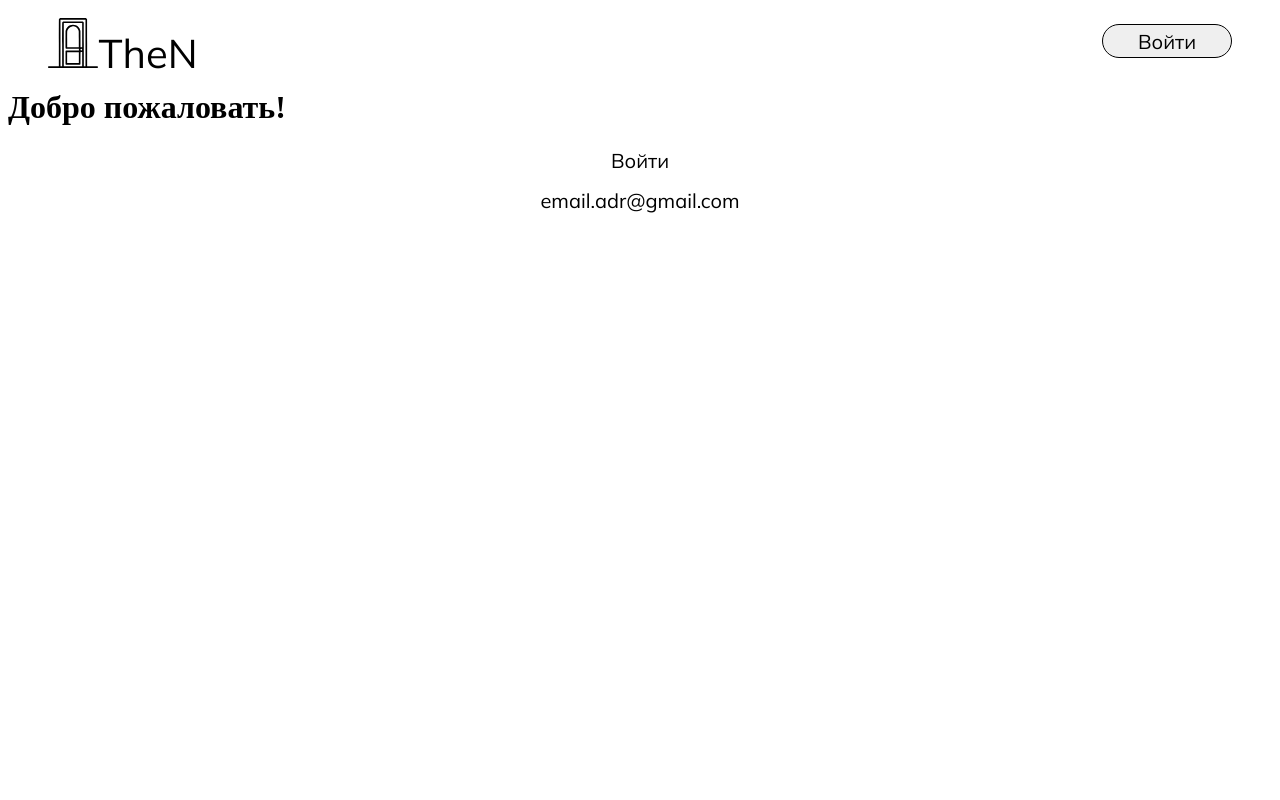
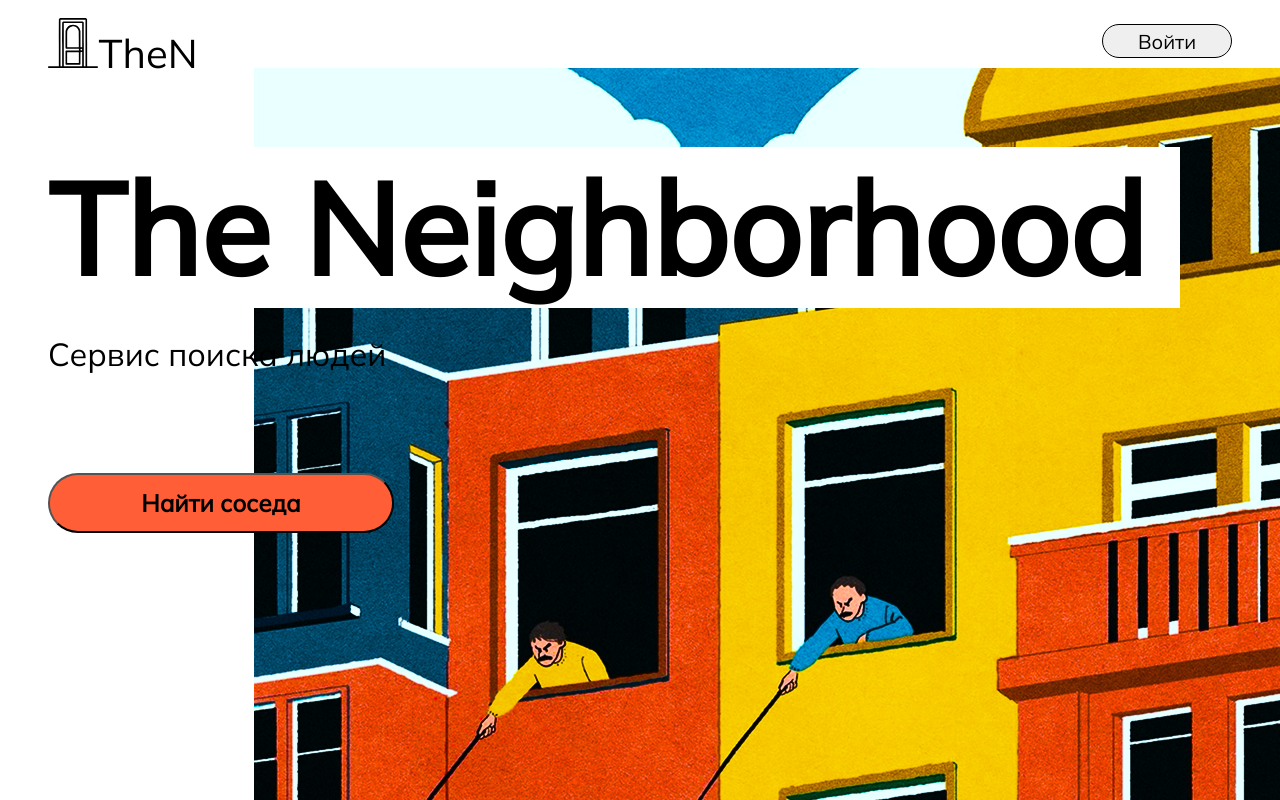
Before and after one commit to zibestr/Hackathon-Idea.Code.Release, a Vue app in the folder frontend/: page / in a window 1280 px wide. Shown: the top 800 px of the page. Built offline with nearby package versions, Linux system fonts and the light colour scheme.

Commit message:
create main page

```diff
--- a/frontend/index.html
+++ b/frontend/index.html
@@ -4,7 +4,7 @@
     <meta charset="UTF-8">
     <link rel="icon" href="/favicon.ico">
     <meta name="viewport" content="width=device-width, initial-scale=1.0">
-    <title>Vite App</title>
+    <title>Поиск соседа</title>
   </head>
   <body>
     <div id="app"></div>
--- a/frontend/src/views/Index.vue
+++ b/frontend/src/views/Index.vue
@@ -3,8 +3,86 @@
 </script>
 
 <template>
-<h1>Добро пожаловать!</h1>
+<div class="main">
+    <img src="../assets/main_image.png" class="image">
+    <h1>The Neighborhood</h1>
+    <p>Сервис поиска людей</p>
+    <button>Найти соседа</button>
+</div>
 </template>
 
-<style>
+<style scoped>
+* {
+    padding: 0;
+    margin: 0;
+}
+
+.main {
+    width: 100%;
+    min-height: 967px;
+}
+
+.image {
+    position: absolute;
+    right: 0;
+    z-index: -10;
+}
+
+.main h1 {
+
+    width: 1132px;
+    height: 161px;
+
+    font-family: 'Mulish';
+    font-style: normal;
+    font-weight: 700;
+    font-size: 128px;
+    line-height: 161px;
+    background-color: white;
+
+    position: relative;
+    top: 79px;
+    left: 40px;
+
+color: #000000;
+}
+
+.main p {
+    position: relative;
+    width: 553px;
+    height: 40px;
+    left: 40px;
+    top: 105px;
+
+    font-family: 'Mulish';
+    font-style: normal;
+    font-weight: 500;
+    font-size: 32px;
+    line-height: 40px;
+
+    color: #000000;
+}
+
+
+.main button {
+    position: relative;
+    width: 346px;
+    height: 60px;
+    left: 40px;
+    top: 204px;
+
+    background: #FF5E37;
+    border-radius: 45px;
+
+    font-family: 'Mulish';
+    font-style: normal;
+    font-weight: 700;
+    font-size: 24px;
+    line-height: 30px;
+
+color: #000000;
+
+
+
+}
 </style>
```
Also changed, not shown: frontend/src/assets/main_image.png (added).
